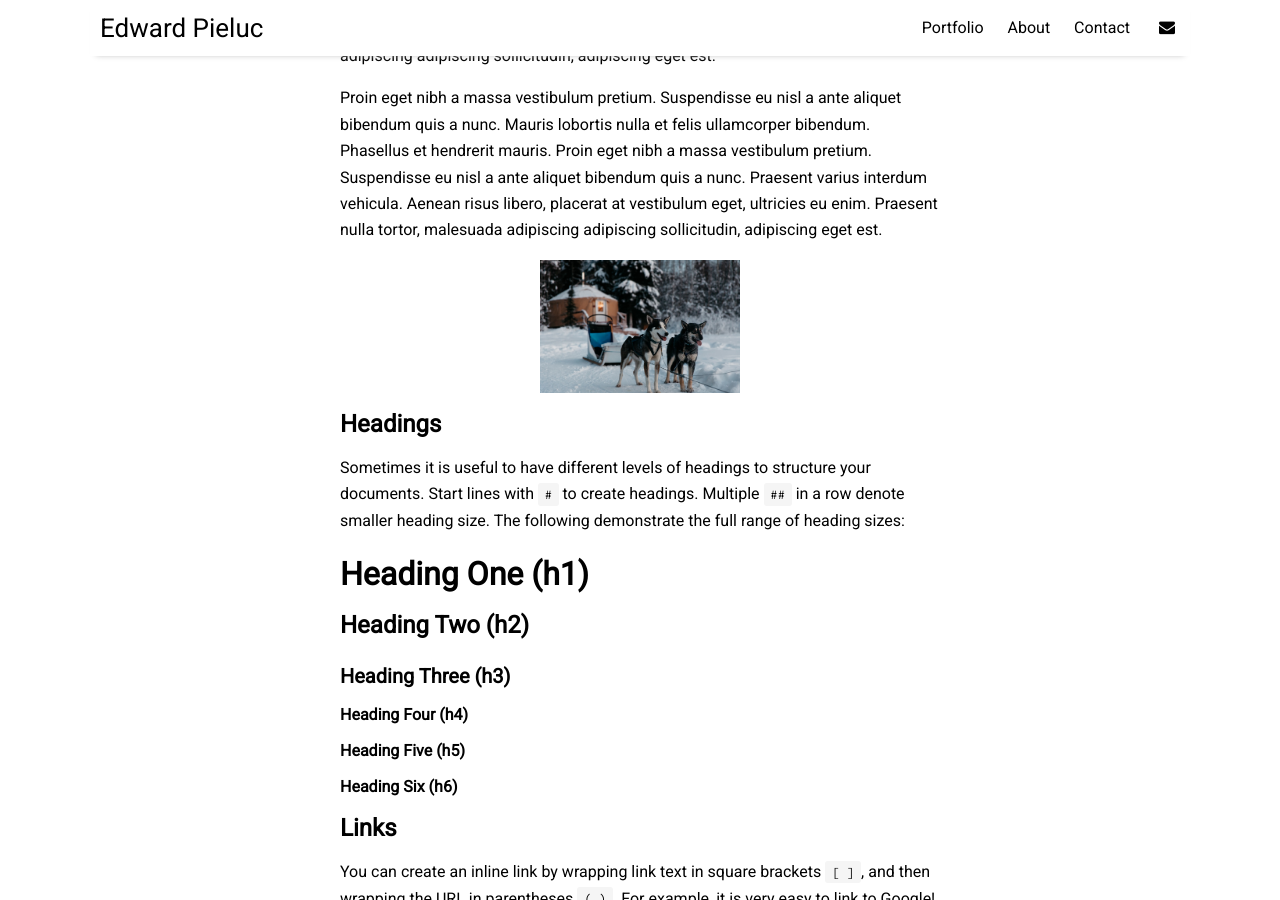
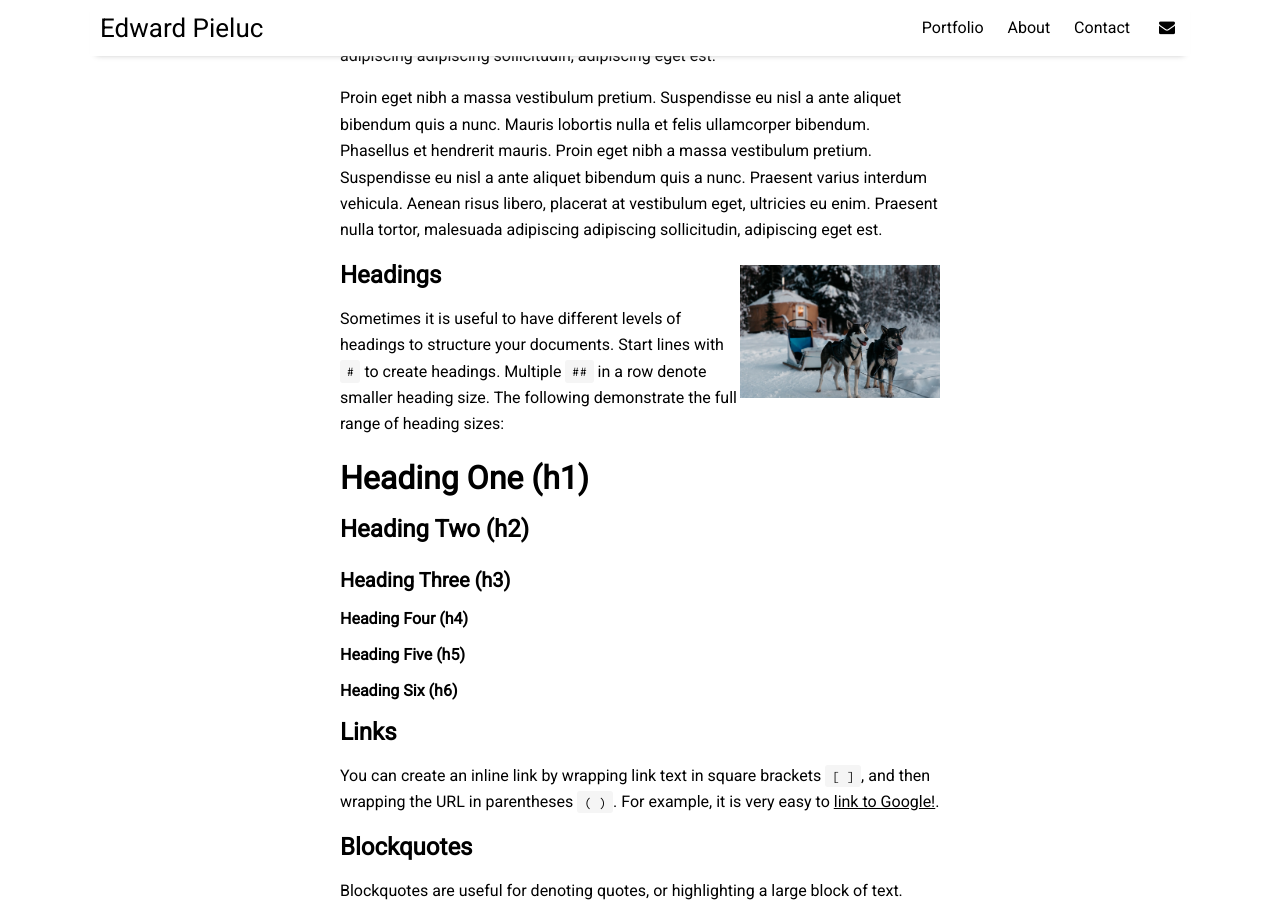
Before and after one commit to epie3/epie3.github.io, a Jekyll site: the page built from _posts/2016-09-09-text-formatting.md, in a window 1280 px wide and 900 px high, scrolled down 1093 px. Built offline with Jekyll 4.4.1, drawn with Linux system fonts in a browser that asks for light colours; nearby versions of some CDN libraries; formulas are drawn with MathJax 3; comment, search, counter and statistics services are not loaded.

Commit message:
Update 2016-09-09-text-formatting.md

```diff
--- a/_posts/2016-09-09-text-formatting.md
+++ b/_posts/2016-09-09-text-formatting.md
@@ -21,7 +21,7 @@ This is what a paragraph looks like. For the purpose of demonstration, the rest
 
 Proin eget nibh a massa vestibulum pretium. Suspendisse eu nisl a ante aliquet bibendum quis a nunc. Mauris lobortis nulla et felis ullamcorper bibendum. Phasellus et hendrerit mauris. Proin eget nibh a massa vestibulum pretium. Suspendisse eu nisl a ante aliquet bibendum quis a nunc. Praesent varius interdum vehicula. Aenean risus libero, placerat at vestibulum eget, ultricies eu enim. Praesent nulla tortor, malesuada adipiscing adipiscing sollicitudin, adipiscing eget est.
 
-<img src="assets\img\arctic-1.jpg" width="200">
+<img src="assets\img\arctic-1.jpg" width="200" style="float:right">
 
 ## Headings
 
```
